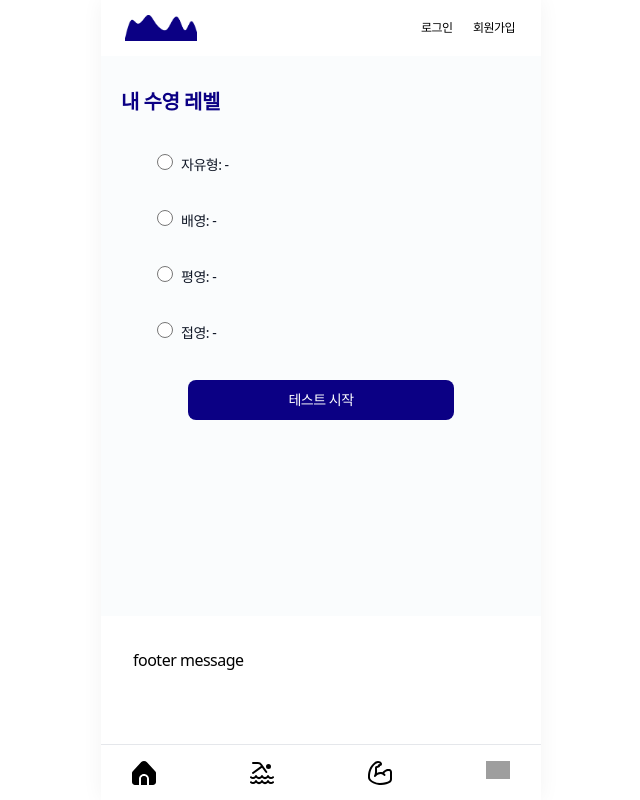
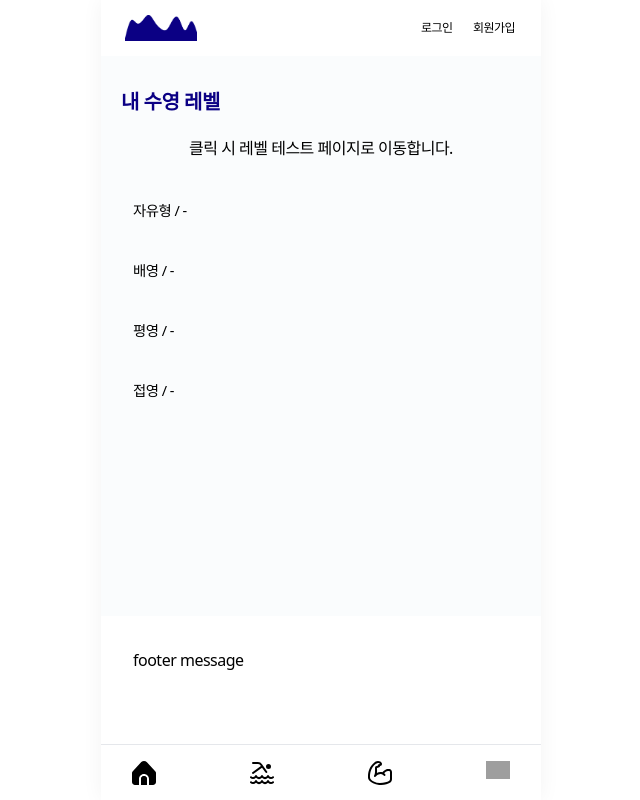
Before and after one commit to SwimmingTutor/SwimmingTutorClient, a React app: page /my/level in a window 1280 px wide. Shown: the whole page, without its empty margins (319-959 px from the left). Built offline with nearby package versions, Linux system fonts and the light colour scheme; grey boxes are pictures that could not be loaded.

Commit message:
Feat: 레벨테스트 관련 페이지 구현 - 테스트 페이지 내용 구현 필요

```diff
--- a/src/App.jsx
+++ b/src/App.jsx
@@ -4,8 +4,8 @@ import { MainPage } from './pages/main/MainPage.jsx';
 import { SwimmingpoolPage } from './pages/swimmingpool/SwimmingpoolPage.jsx';
 import { RoutinePage } from './pages/routine/RoutinePage.jsx';
 import { MyPage } from './pages/my/MyPage.jsx';
-import { Level } from './pages/my/Level.jsx';
-
+import { MyLevelPage } from './pages/my/MyLevelPage.jsx';
+import { LevelTestPage } from './pages/my/LevelTestPage.jsx';
 import { NotFoundPage } from './pages/NotFoundPage.jsx';
 import { PageContainer } from './containers/PageContainer.jsx';
 import { LoginPage } from './pages/accounts/LoginPage.jsx';
@@ -24,7 +24,8 @@ function App() {
 
           <Route path='my'>
             <Route path='' element={<MyPage />} />
-            <Route path='level' element={<Level />} />
+            <Route path='level' element={<MyLevelPage />} />
+            <Route path='level/test/:strokename' element={<LevelTestPage />} />
           </Route>
 
           {/* 없는 페이지 요청 시 */}
--- /dev/null
+++ b/src/components/LevelList.jsx
@@ -0,0 +1,44 @@
+import { Menu } from './Menu.jsx';
+
+const levels = [
+  {
+    key: 'freecrawl',
+    name: '자유형',
+    level: '-'
+  },
+  {
+    key: 'backstroke',
+    name: '배영',
+    level: '-'
+  },
+  {
+    key: 'breathstroke',
+    name: '평영',
+    level: '-'
+  },
+  {
+    key: 'butterfly',
+    name: '접영',
+    level: '-'
+  }
+];
+
+const LEVEL_ELEMENT_INFO = [];
+
+levels.map(item => {
+  LEVEL_ELEMENT_INFO.push({
+    key: `${item.key}`,
+    name: `${item.name} / ${item.level}`,
+    path: `/my/level/test/${item.key}`
+  });
+});
+
+export const LevelList = () => {
+  return (
+    <div className='flex h-fit w-full flex-col gap-3 text-[0.9rem] font-light'>
+      {LEVEL_ELEMENT_INFO.map(item => (
+        <Menu key={item.key} name={item.name} path={item.path} />
+      ))}
+    </div>
+  );
+};
--- a/src/pages/my/Level.jsx
+++ /dev/null
@@ -1,43 +0,0 @@
-import React, { useState } from 'react';
-import { Button } from '../../components/Button.jsx';
-import { PageTitle } from '../../components/PageTitle.jsx';
-
-export const Level = () => {
-  const [selected, setSelected] = useState('');
-
-  const handleChange = event => {
-    setSelected(event.target.value);
-  };
-
-  const radioOptions = [
-    { stroke: 'freecrawl', label: '자유형', level: '-' },
-    { stroke: 'backstroke', label: '배영', level: '-' },
-    { stroke: 'breathstroke', label: '평영', level: '-' },
-    { stroke: 'butterfly', label: '접영', level: '-' }
-  ];
-
-  return (
-    <div>
-      <PageTitle title={'내 수영 레벨'} />
-      <div className='p-5'>
-        {radioOptions.map(option => (
-          <div key={option.stroke} className={`p-4 ${selected === option.value ? 'border-2 border-blue-600' : ''}`}>
-            <input
-              type='radio'
-              stroke={option.stroke}
-              name='radioGroup'
-              value={option.stroke}
-              checked={selected === option.stroke}
-              onChange={handleChange}
-              className='h-4 w-4 border-gray-300 bg-gray-100 text-blue-600 focus:ring-2 focus:ring-blue-500 dark:border-gray-600 dark:bg-gray-700 dark:ring-offset-gray-800 dark:focus:ring-blue-600'
-            />
-            <label htmlFor={option.stroke} className='ml-2 text-sm font-medium text-gray-900 dark:text-gray-300'>
-              {option.label}: {option.level}
-            </label>
-          </div>
-        ))}
-      </div>
-      <Button content={'테스트 시작'} path={`test-${selected}`} />
-    </div>
-  );
-};
--- /dev/null
+++ b/src/pages/my/LevelTestPage.jsx
@@ -0,0 +1,72 @@
+import React, { useState } from 'react';
+import { useParams } from 'react-router-dom';
+import { PageTitle } from '../../components/PageTitle.jsx';
+import { Steps } from '../../components/Steps.jsx';
+import { PageInfoText } from '../../components/PageInfoText.jsx';
+
+export const LevelTestPage = () => {
+  const { strokename } = useParams();
+  const [currentStep, setCurrentStep] = useState(1);
+
+  const blankDiv = <div className='h-10'></div>;
+  const steps = ['speed', 'distance', 'technique'];
+
+  const pageDescriptions = {
+    speed: '속도 테스트를 수행합니다.',
+    distance: '거리 테스트를 수행합니다.',
+    technique: '기술 테스트를 수행합니다.'
+  };
+
+  const contentForStep = step => {
+    switch (step) {
+      case 1:
+        return pageDescriptions.speed;
+      case 2:
+        return pageDescriptions.distance;
+      case 3:
+        return pageDescriptions.technique;
+      default:
+        return '해당 단계 정보가 없습니다.';
+    }
+  };
+
+	const translateStrokeName = () => {
+		switch (strokename) {
+			case 'freestroke':
+				return '자유형';
+			case 'backstroke':
+				return '배영';
+			case 'breathstroke':
+				return '평영';
+			case 'butterfly':
+				return '접영';
+		}
+	}
+	const strokenameKr = translateStrokeName();
+
+  const handleNextStep = () => {
+    if (currentStep < steps.length) {
+      setCurrentStep(currentStep + 1);
+    }
+  };
+
+  const handlePreviousStep = () => {
+    if (currentStep > 1) {
+      setCurrentStep(currentStep - 1);
+    }
+  };
+
+  return (
+		<>
+      <PageTitle title={`수영 레벨 테스트 - ${strokenameKr}`} />
+      <PageInfoText content={contentForStep(currentStep)} />
+      {blankDiv}
+      <Steps key={currentStep} steps={[null, null, null]} currentStep={currentStep} />
+      {/* TODO: 영법 및 테스트 주제별 설문내용 구현 */}
+      <div className='mt-4 flex justify-between'>
+        <button onClick={handlePreviousStep} disabled={currentStep == 1} />
+        <button onClick={handleNextStep} disabled={currentStep == steps.length} />
+      </div>
+    </>
+  );
+};
--- /dev/null
+++ b/src/pages/my/MyLevelPage.jsx
@@ -0,0 +1,17 @@
+import React from 'react';
+import { LevelList } from '../../components/LevelList.jsx';
+import { PageTitle } from '../../components/PageTitle.jsx';
+import { PageInfoText } from '../../components/PageInfoText.jsx';
+
+const blankDiv = <div className='h-7'></div>;
+
+export const MyLevelPage = () => {
+  return (
+    <>
+      <PageTitle title='내 수영 레벨' />
+      <PageInfoText content='클릭 시 레벨 테스트 페이지로 이동합니다.' />
+      {blankDiv}
+      <LevelList />
+    </>
+  );
+};
```
Also changed, not shown: 1 other file (tests, documents, lock files or other folders).
